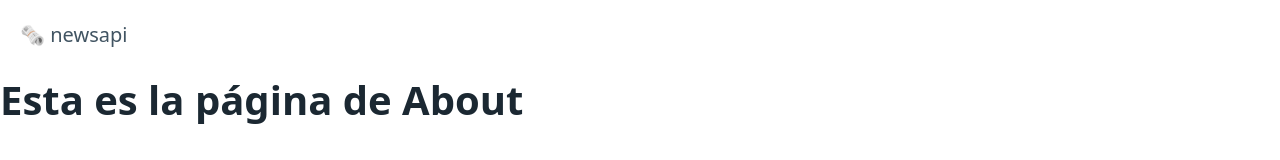
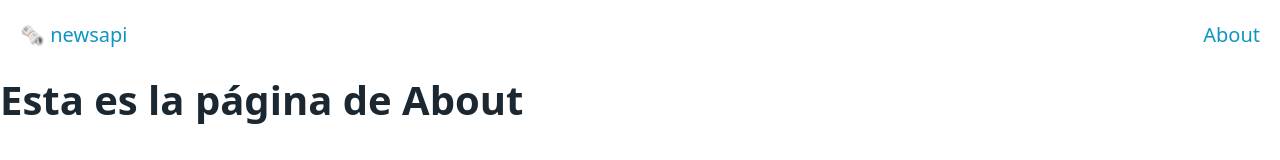
Before and after one commit to washopilot/news-app-nextjs-ts, a Next.js app: page /about in a window 1280 px wide. Shown: the top 160 px of the page. Built offline with nearby package versions, Linux system fonts and the light colour scheme.

Commit message:
testing getServerSideProps fetching index.json

```diff
--- a/components/PageLayout.tsx
+++ b/components/PageLayout.tsx
@@ -1,4 +1,5 @@
 import Head from 'next/head';
+import Link from 'next/link';
 import React from 'react';
 
 type PageLayoutProps = { children?: React.ReactNode; title?: string };
@@ -11,11 +12,20 @@
                 <meta name="description" content="newsapp - the best app to read news " />
                 <link rel="icon" href="/favicon.ico" />
             </Head>
-            <header>🗞 newsapi</header>
+            <header>
+                <div>
+                    <Link href={'/'}>🗞 newsapi</Link>
+                </div>
+                <div>
+                    <Link href={'/about'}>About</Link>
+                </div>
+            </header>
             <main>{children}</main>
             <style jsx>
                 {`
                     header {
+                        display: flex;
+                        justify-content: space-between;
                         padding: 20px;
                     }
                 `}
```
